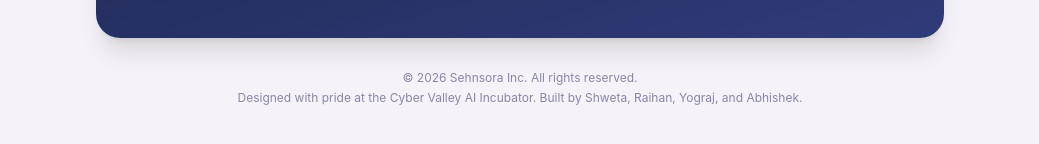
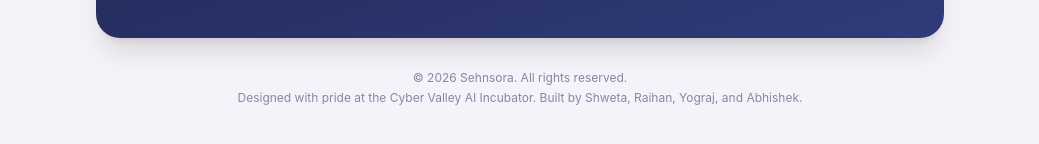
Before and after one commit to raihhann/sehnsora, a React (Vite) app: page / in a window 1280 px wide. Shown: the part 2959-3103 px from the top of the page, without its empty margins (120-1159 px from the left). Built offline with nearby package versions, Linux system fonts and the light colour scheme.

Commit message:
test update

```diff
--- a/src/SehnsoraLandingPage.jsx
+++ b/src/SehnsoraLandingPage.jsx
@@ -289,7 +289,7 @@ export default function SehnsoraLandingPage() {
 
         {/* Small footer text */}
         <div className="text-xs text-[#8A85A3] space-y-1">
-          <p>© 2026 Sehnsora Inc. All rights reserved.</p>
+          <p>© 2026 Sehnsora. All rights reserved.</p>
           <p>Designed with pride at the Cyber Valley AI Incubator. Built by Shweta, Raihan, Yograj, and Abhishek.</p>
         </div>
       </section>
```
